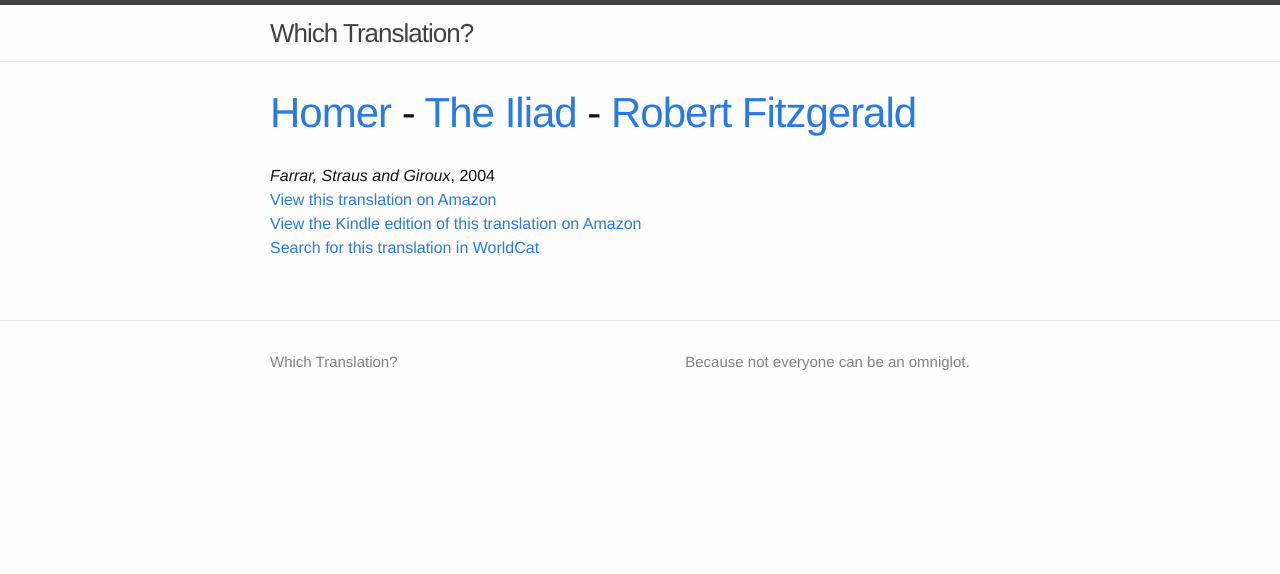
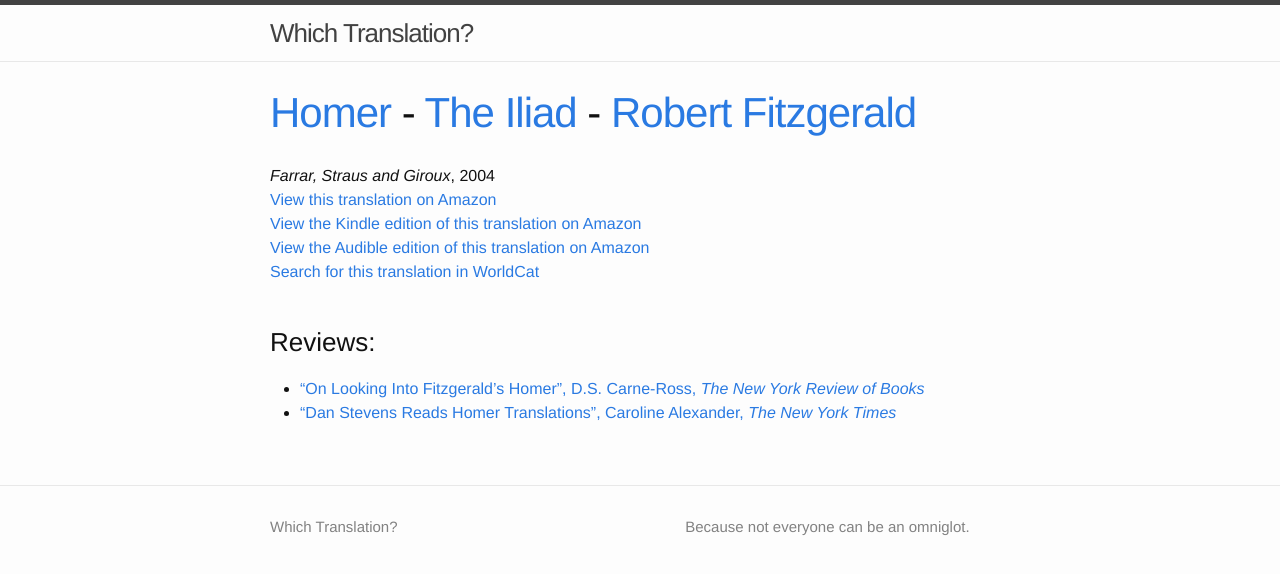
Before and after one commit to whichtranslation/whichtranslation, a Jekyll site: the page built from _authors/homer/the-iliad/robert-fitzgerald.md, in a window 1280 px wide. Shown: the top 574 px of the page. Built offline with Jekyll 4.4.1, drawn with Linux system fonts in a browser that asks for light colours; a script that is not in the unit is left out.

Commit message:
Add Fitzgerald Iliad reviews

```diff
--- a/_authors/homer/the-iliad/robert-fitzgerald.md
+++ b/_authors/homer/the-iliad/robert-fitzgerald.md
@@ -10,5 +10,15 @@
     year: 2004
     asin: "0374529051"
     kindle_asin: "B00FO81XRW"
+    audible_asin: "B00HUWGEU6"
     isbn: "978-0374529055"
+reviews:
+  - title: "On Looking Into Fitzgerald’s Homer"
+    url: "http://www.nybooks.com/articles/1974/12/12/on-looking-into-fitzgeralds-homer/"
+    author: "D.S. Carne-Ross"
+    venue: The New York Review of Books
+  - title: Dan Stevens Reads Homer Translations
+    url: "http://www.nytimes.com/2014/11/23/books/review/dan-stevens-reads-homer-translations.html?_r=0"
+    author: Caroline Alexander
+    venue: The New York Times
 ---
```
